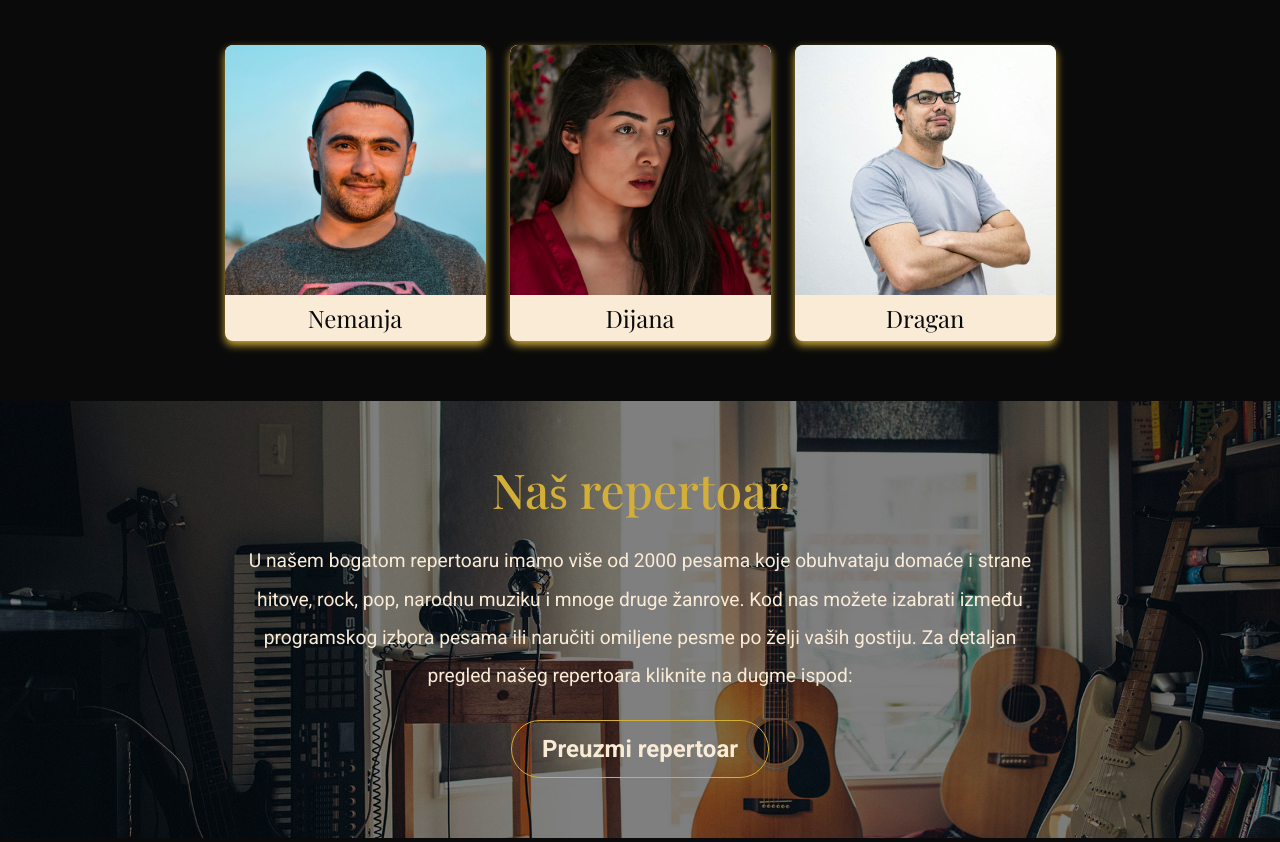
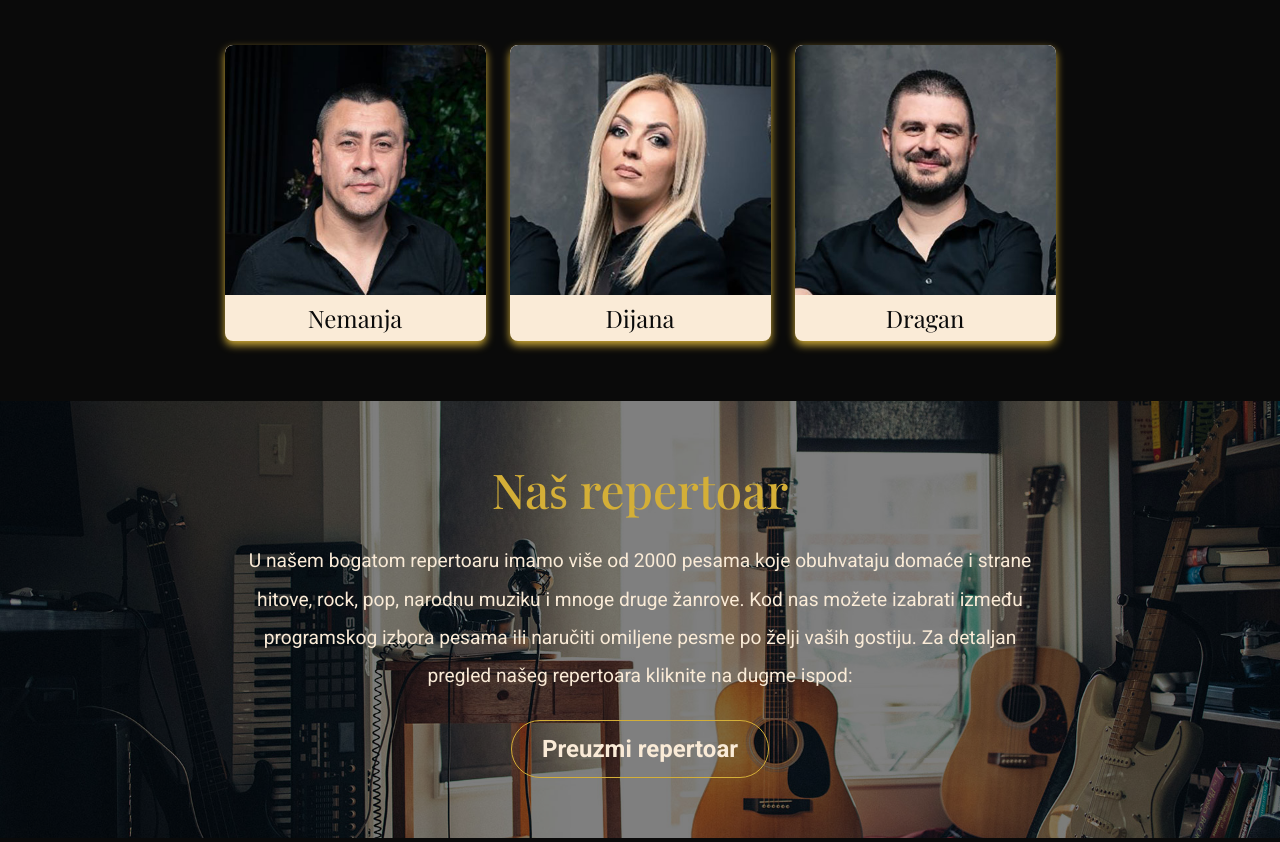
Before and after one commit to 21djordje/Nemanja, a plain HTML site: page index.html in a window 1280 px wide. Shown: the part 1137-1979 px from the top of the page. Drawn offline with nearby package versions, Linux system fonts and the light colour scheme; some packages are replaced by stand-ins of ours; no server answers; a script that the page names is missing; a web font is replaced by a local one.

Commit message:
update slike

```diff
--- a/index.html
+++ b/index.html
@@ -207,7 +207,7 @@
                 <div class="clan-card" data-aos="fade-up">
                   <div class="clan-slika">
                     <img
-                      src="slike/clan1.jpg"
+                      src="slike/nemanja.jpg"
                       alt="Tremolo band za svadbe,rodjendane,krstenja i ostale proslave"
                     />
                   </div>
@@ -229,7 +229,7 @@
                 <div class="clan-card" data-aos="fade-up">
                   <div class="clan-slika">
                     <img
-                      src="slike/clan2.jpg"
+                      src="slike/dijana.jpg"
                       alt="Tremolo band za svadbe,rodjendane,krstenja i ostale proslave"
                     />
                   </div>
@@ -250,7 +250,7 @@
                 <div class="clan-card" data-aos="fade-up">
                   <div class="clan-slika">
                     <img
-                      src="slike/clan3.jpg"
+                      src="slike/dragan.jpg"
                       alt="Tremolo band za svadbe,rodjendane,krstenja i ostale proslave"
                     />
                   </div>
```
Also changed, not shown: slike/clan1.jpg (deleted), slike/clan2.jpg (deleted), slike/clan3.jpg (deleted), slike/dijana.jpg (added), slike/dragan.jpg (added), slike/hero1.jpg (deleted), slike/hero2.jpg (deleted), slike/nemanja.jpg (added).
